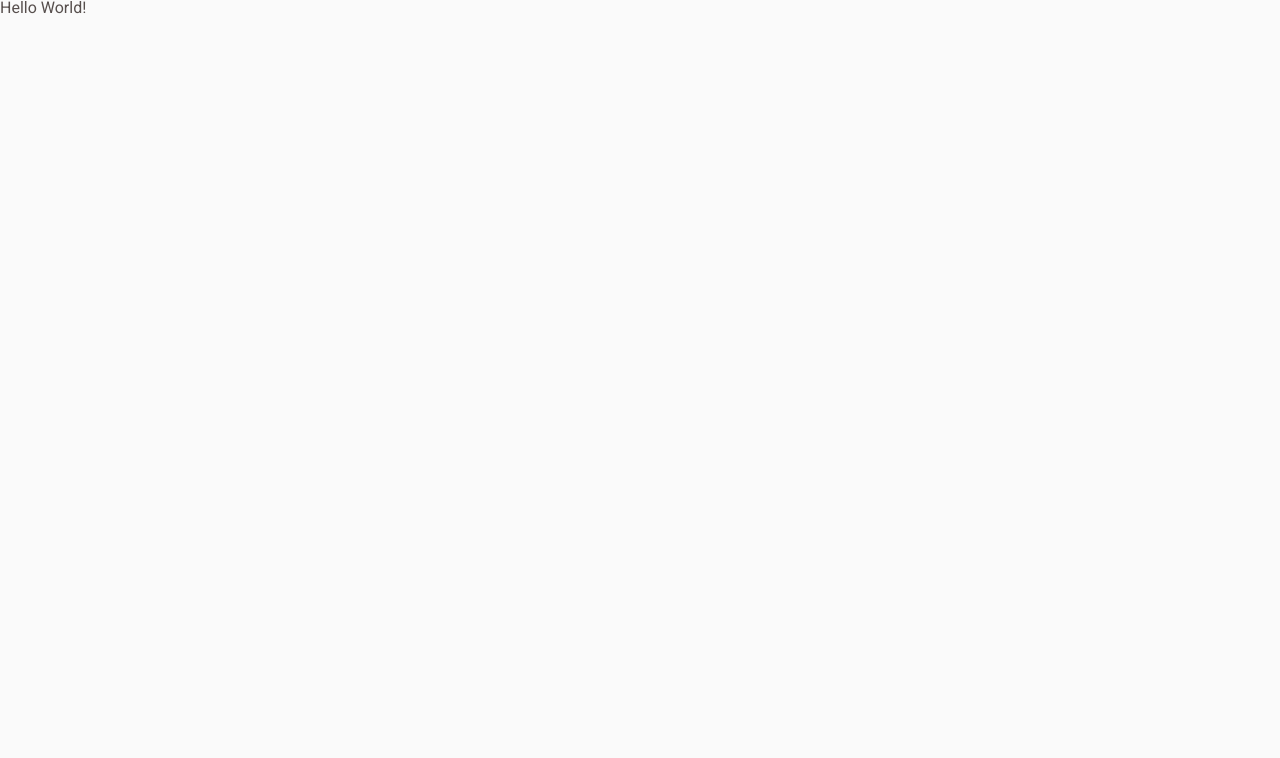
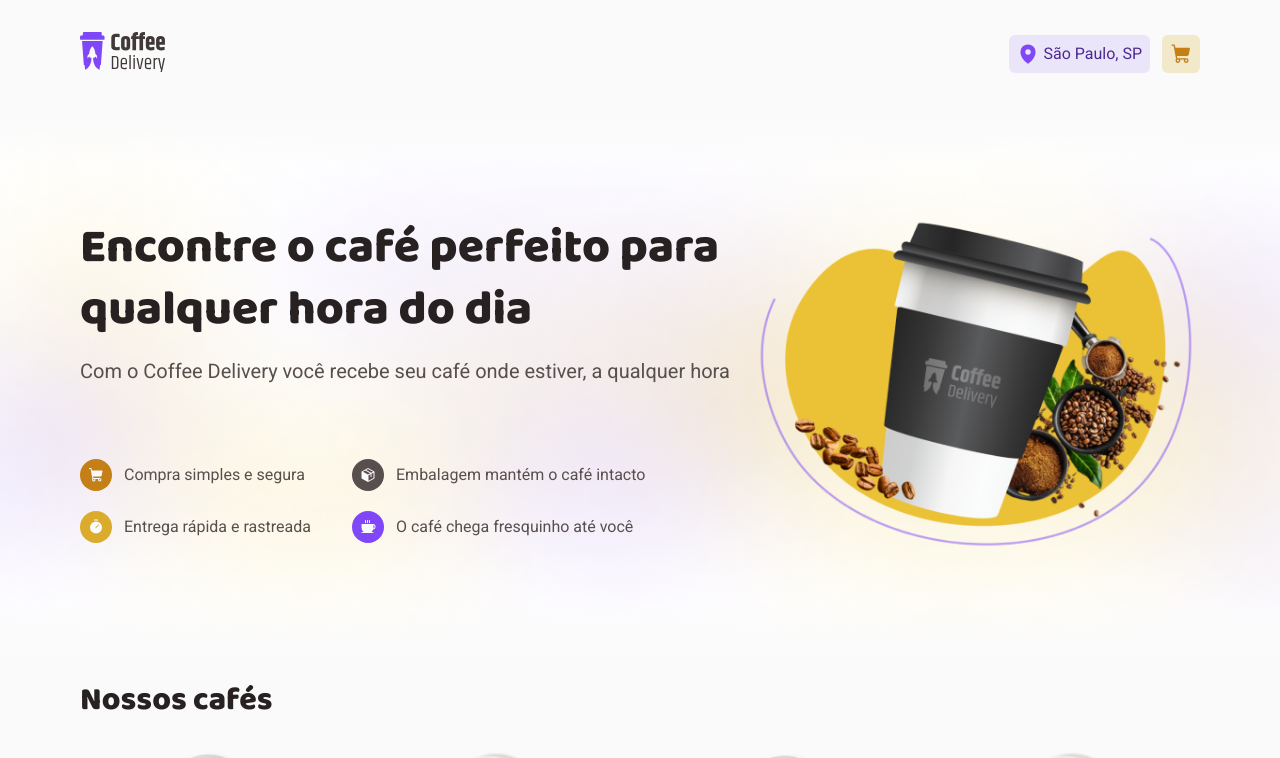
Before and after one commit to devgustavosantos/coffee-delivery, a React (Vite) app: page / in a window 1280 px wide. Shown: the top 758 px of the page. Built offline with nearby package versions, Linux system fonts and the light colour scheme.

Commit message:
feat: add react router dom to project
This required:
- creating a page routing;
- creating a layout with the header and footer;
- removing the header and footer from the home page;
- including the project structure only within the App.tsx;
- leaving the main.tsx in the default format;

```diff
--- a/package.json
+++ b/package.json
@@ -18,6 +18,7 @@
     "@phosphor-icons/react": "^2.1.7",
     "react": "^18.3.1",
     "react-dom": "^18.3.1",
+    "react-router-dom": "^6.26.2",
     "styled-components": "^6.1.12"
   },
   "devDependencies": {
--- a/src/App.tsx
+++ b/src/App.tsx
@@ -1,5 +1,14 @@
-function App() {
-  return <>Hello World!</>;
+import { ThemeProvider } from 'styled-components';
+
+import { Router } from './Router';
+import { COLORS, Global, Reset } from './styles';
+
+export function App() {
+  return (
+    <ThemeProvider theme={COLORS}>
+      <Reset />
+      <Global />
+      <Router />
+    </ThemeProvider>
+  );
 }
-
-export default App;
--- /dev/null
+++ b/src/Router.tsx
@@ -0,0 +1,22 @@
+import { HashRouter, Route, Routes } from 'react-router-dom';
+
+import { DefaultLayout } from './layouts';
+import { Home } from './pages';
+
+export function Router() {
+  return (
+    <HashRouter>
+      <Routes>
+        <Route
+          path="/"
+          element={<DefaultLayout />}
+        >
+          <Route
+            path="/"
+            element={<Home />}
+          />
+        </Route>
+      </Routes>
+    </HashRouter>
+  );
+}
--- /dev/null
+++ b/src/layouts/Default/Default.tsx
@@ -0,0 +1,13 @@
+import { Outlet } from 'react-router-dom';
+
+import { Header, Footer } from '@/components';
+
+export function DefaultLayout() {
+  return (
+    <>
+      <Header />
+      <Outlet />
+      <Footer />
+    </>
+  );
+}
--- /dev/null
+++ b/src/layouts/Default/index.ts
@@ -0,0 +1 @@
+export { DefaultLayout } from './Default';
--- /dev/null
+++ b/src/layouts/index.ts
@@ -0,0 +1,3 @@
+import { DefaultLayout } from './Default';
+
+export { DefaultLayout };
--- a/src/main.tsx
+++ b/src/main.tsx
@@ -1,16 +1,10 @@
 import { StrictMode } from 'react';
 import { createRoot } from 'react-dom/client';
-import { ThemeProvider } from 'styled-components';
 
-import App from './App.tsx';
-import { COLORS, Reset, Global } from './styles';
+import { App } from './App.tsx';
 
 createRoot(document.getElementById('root')!).render(
   <StrictMode>
-    <ThemeProvider theme={COLORS}>
-      <Reset />
-      <Global />
-      <App />
-    </ThemeProvider>
+    <App />
   </StrictMode>,
 );
--- a/src/pages/Home/Home.tsx
+++ b/src/pages/Home/Home.tsx
@@ -1,5 +1,5 @@
 import homeBanner from '@/assets/home/banner.png';
-import { Header, Wrapper, Badge, Product, Footer } from '@/components';
+import { Wrapper, Badge, Product } from '@/components';
 
 import { benefits } from './Home.data';
 import { useHome } from './Home.hook';
@@ -9,8 +9,6 @@ export function Home() {
   const { products } = useHome();
 
   return (
-    <>
-      <Header />
     <S.HomeContainer>
       <S.Top>
         <Wrapper stylization={S.bannerWrapperStylization}>
@@ -78,7 +76,5 @@ export function Home() {
         </S.ProductsContainer>
       </Wrapper>
     </S.HomeContainer>
-      <Footer />
-    </>
   );
 }
```
Also changed, not shown: 1 other file (tests, documents, lock files or other folders). Lines whose indentation alone changed are shown as unchanged.
